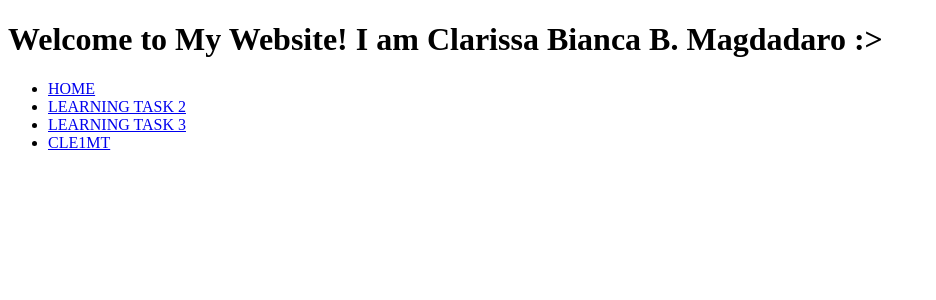
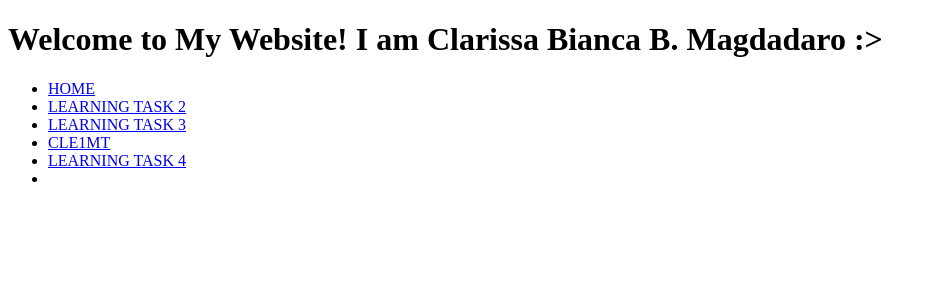
Before and after one commit to ClarissaMagdadaro/learningtasks, a PHP site: page / in a window 1280 px wide. Shown: the top 300 px of the page, without its empty margins (0-936 px from the left). Run offline with PHP 8.4, Linux system fonts and the light colour scheme.

Commit message:
Update index.php

```diff
--- a/index.php
+++ b/index.php
@@ -10,5 +10,6 @@
        <li><a href="/LT2/Recipes.html">LEARNING TASK 2</a></li>
        <li><a href="/LT3/index.html">LEARNING TASK 3</a></li>
        <li><a href="/CLE1MT/CLE1MT.html">CLE1MT</a></li>
+        <li><a href="/LT4/index.html">LEARNING TASK 4</a><li>
         </ul>
     </body>
```
